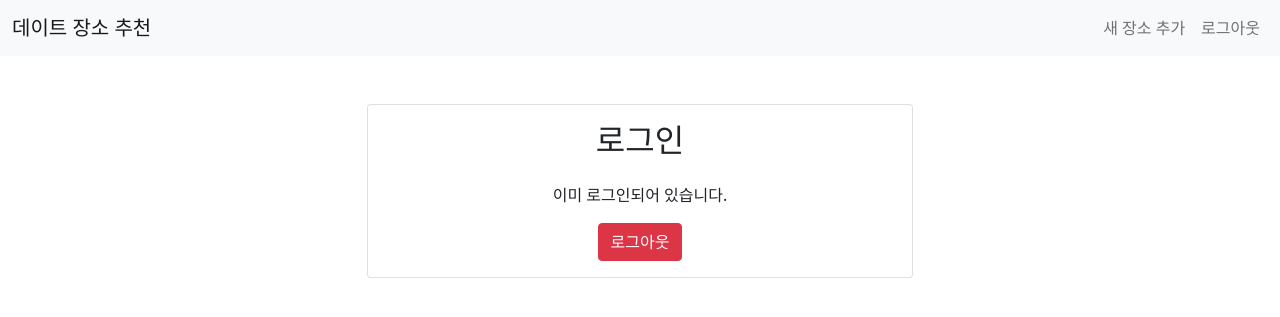
After one commit to Emhaki/DatePlace, a Django app: template date_recommender/accounts/templates/accounts/login.html in a window 1280 px wide. The commit adds this page. Shown: the top 317 px of the page. Run offline with Django 5.2, Linux system fonts and the light colour scheme; the template is opened without the code that fills it, so the values that code supplies are empty; a user stored in the database is signed in; some libraries are stand-ins or nearby versions.

Commit message:
로그인 페이지 생성

```diff
--- /dev/null
+++ b/date_recommender/accounts/templates/accounts/login.html
@@ -0,0 +1,44 @@
+{% extends 'base.html' %}
+
+{% load socialaccount %}
+
+{% block content %}
+<div class="container mt-5">
+    <div class="row justify-content-center">
+        <div class="col-md-6">
+            <div class="card">
+                <div class="card-body">
+                    <h2 class="card-title text-center mb-4">로그인</h2>
+                    {% if user.is_authenticated %}
+                        <p class="text-center">이미 로그인되어 있습니다.</p>
+                        <div class="text-center">
+                            <a href="/accounts/logout/" class="btn btn-danger">로그아웃</a>
+                        </div>
+                    {% else %}
+                        <form method="post" action="{% url 'account_login' %}">
+                            {% csrf_token %}
+                            <div class="mb-3">
+                                <label for="id_login" class="form-label">사용자명 또는 이메일</label>
+                                <input type="text" name="login" class="form-control" id="id_login" required>
+                            </div>
+                            <div class="mb-3">
+                                <label for="id_password" class="form-label">비밀번호</label>
+                                <input type="password" name="password" class="form-control" id="id_password" required>
+                            </div>
+                            <div class="d-grid gap-2">
+                                <button type="submit" class="btn btn-primary">로그인</button>
+                            </div>
+                        </form>
+                        <hr>
+                        <div class="text-center">
+                            <a href="{% provider_login_url 'kakao' method='oauth2' %}" class="btn btn-warning">
+                                카카오로 로그인
+                            </a>
+                        </div>
+                    {% endif %}
+                </div>
+            </div>
+        </div>
+    </div>
+</div>
+{% endblock %}
--- a/date_recommender/accounts/urls.py
+++ b/date_recommender/accounts/urls.py
@@ -2,5 +2,5 @@ from django.urls import path
 from . import views
 
 urlpatterns = [
-    path('profile/', views.profile, name='profile'),
+    path('login/', views.login_view, name='login'),
 ]
--- a/date_recommender/date_recommender/settings.py
+++ b/date_recommender/date_recommender/settings.py
@@ -149,7 +149,7 @@ SOCIALACCOUNT_PROVIDERS = {
     'kakao': {
         'APP': {
             'client_id': '여기에_카카오_앱_키를_입력하세요',
-            'secret': '여기에_카카오_시크릿_키를_입력하세요',
+            'secret': '여기에_카카오_앱_시크릿_키를_입력하세요',
             'key': ''
         }
     }
--- a/date_recommender/date_recommender/urls.py
+++ b/date_recommender/date_recommender/urls.py
@@ -19,6 +19,6 @@ from django.urls import path, include
 
 urlpatterns = [
     path('admin/', admin.site.urls),
-    path('accounts/', include('allauth.urls')),
+    path('accounts/', include('accounts.urls')),
     path('', include('recommender.urls')),
 ]
--- a/date_recommender/recommender/templates/base.html
+++ b/date_recommender/recommender/templates/base.html
@@ -13,6 +13,11 @@
             <a class="navbar-brand" href="{% url 'main' %}">데이트 장소 추천</a>
             <div class="navbar-nav">
                 <a class="nav-link" href="{% url 'add_date_place' %}">새 장소 추가</a>
+                {% if user.is_authenticated %}
+                    <a class="nav-link" href="/accounts/logout/">로그아웃</a>
+                {% else %}
+                    <a class="nav-link" href="{% url 'login' %}">로그인</a>
+                {% endif %}
             </div>
         </div>
     </nav>
```
Also changed, not shown: date_recommender/accounts/templates/accounts/profile.html (deleted, +0 -19 lines), date_recommender/accounts/views.py (+15 -13 lines).
